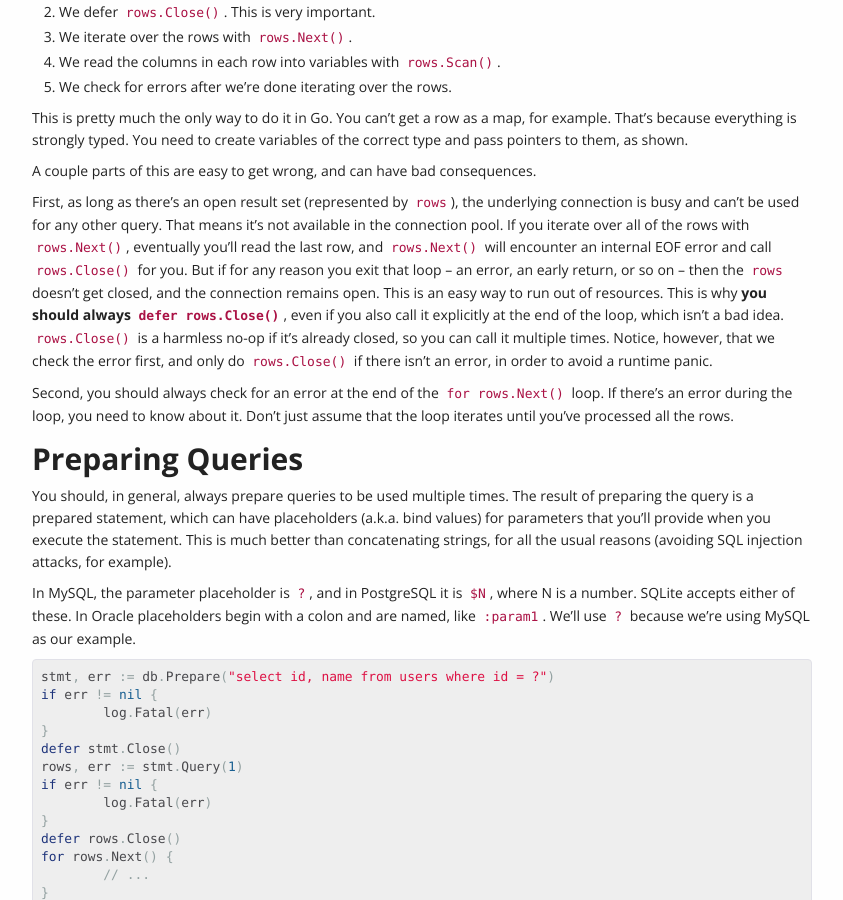
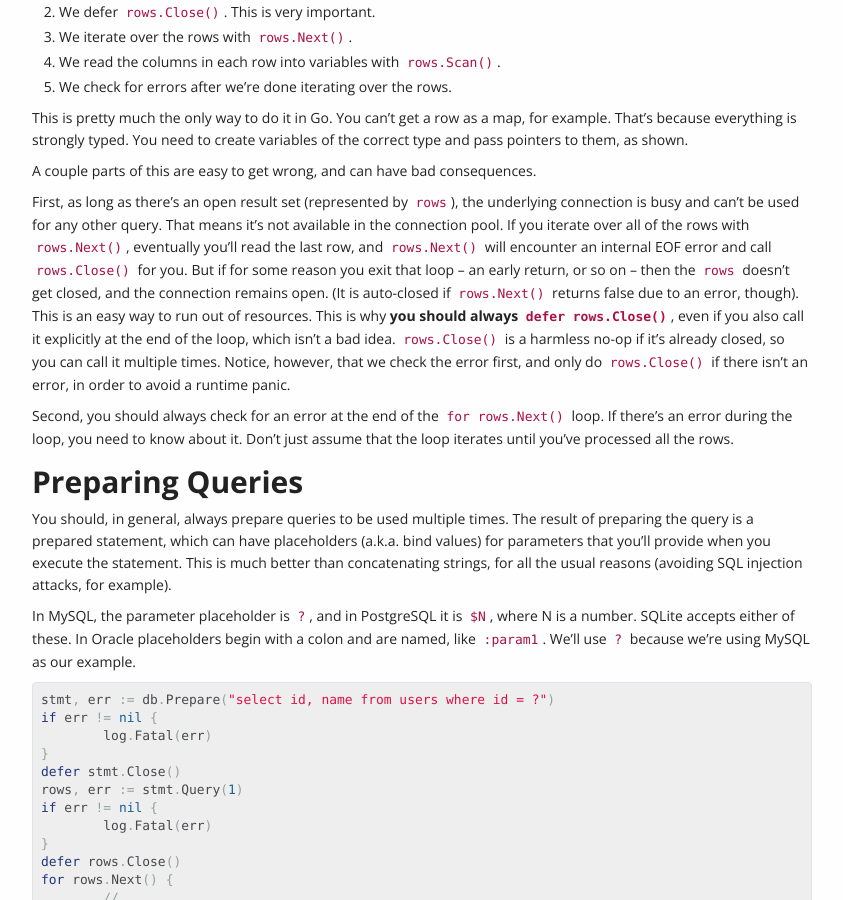
Before and after one commit to VividCortex/go-database-sql-tutorial, a Jekyll site: the page built from retrieving.md, in a window 1280 px wide and 900 px high, scrolled down 881 px. Shown: the whole window, without its empty margins (298-1141 px from the left). Built offline with Jekyll 4.4.1, drawn with Linux system fonts in a browser that asks for light colours.

Commit message:
tweak rows.Close() err handling; fix #46

```diff
--- a/retrieving.md
+++ b/retrieving.md
@@ -65,9 +65,10 @@ First, as long as there's an open result set (represented by `rows`), the
 underlying connection is busy and can't be used for any other query. That means
 it's not available in the connection pool. If you iterate over all of the rows
 with `rows.Next()`, eventually you'll read the last row, and `rows.Next()` will
-encounter an internal EOF error and call `rows.Close()` for you. But if for any
-reason you exit that loop -- an error, an early return, or so on -- then the
-`rows` doesn't get closed, and the connection remains open. This is an easy way
+encounter an internal EOF error and call `rows.Close()` for you. But if for some
+reason you exit that loop -- an early return, or so on -- then the
+`rows` doesn't get closed, and the connection remains open. (It is auto-closed
+if `rows.Next()` returns false due to an error, though). This is an easy way
 to run out of resources. This is why **you should always `defer rows.Close()`**,
 even if you also call it explicitly at the end of the loop, which isn't a bad
 idea. `rows.Close()` is a harmless no-op if it's already closed, so you can call
```
